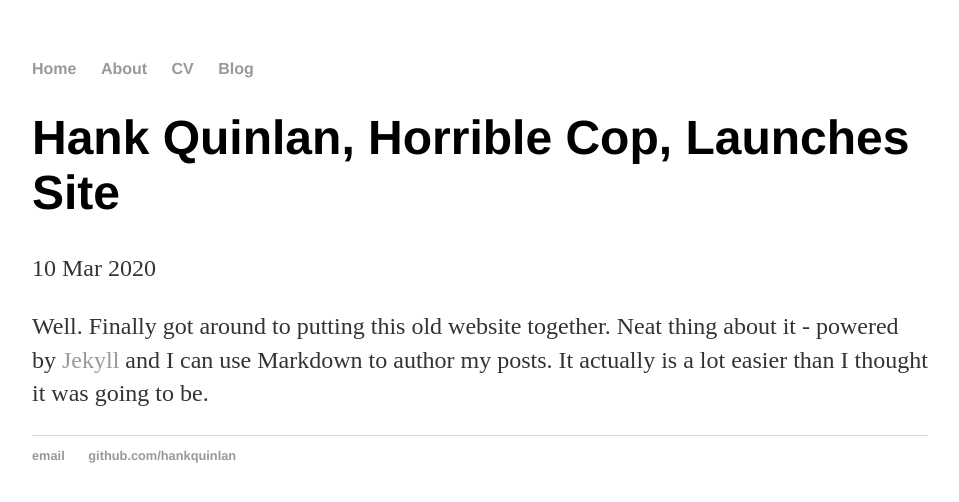
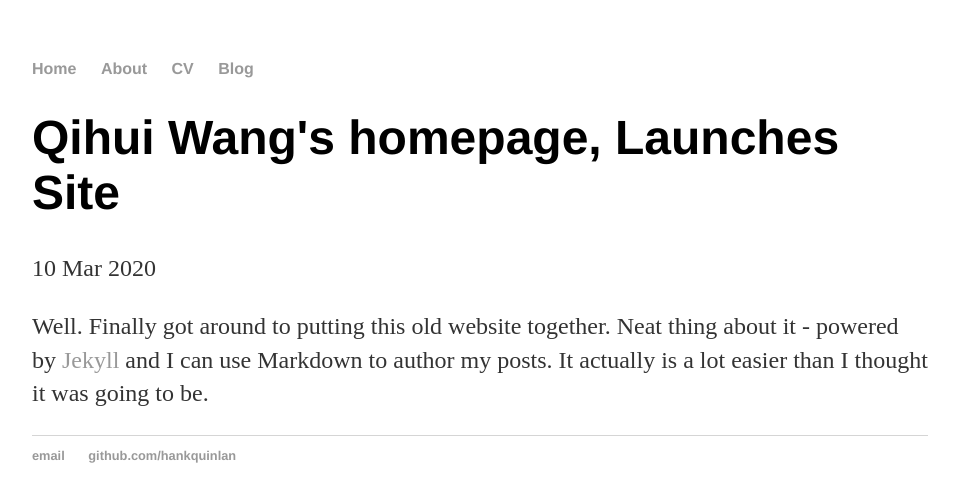
Before and after one commit to qihui-wang/QihuiWang.github.io, a Jekyll site: the page built from _posts/2020-03-10-qihui-wang-site-launched.md, in a window 1280 px wide. Shown: the top 502 px of the page, without its empty margins (160-1119 px from the left). Built offline with Jekyll 4.4.1, drawn with Linux system fonts in a browser that asks for light colours.

Commit message:
Update 2020-03-10-qihui-wang-site-launched.md

```diff
--- a/_posts/2020-03-10-qihui-wang-site-launched.md
+++ b/_posts/2020-03-10-qihui-wang-site-launched.md
@@ -1,6 +1,6 @@
 ---
 layout: post
-title: "Hank Quinlan, Horrible Cop, Launches Site"
+title: "Qihui Wang's homepage, Launches Site"
 date: 2020-03-10
 ---
 
```
